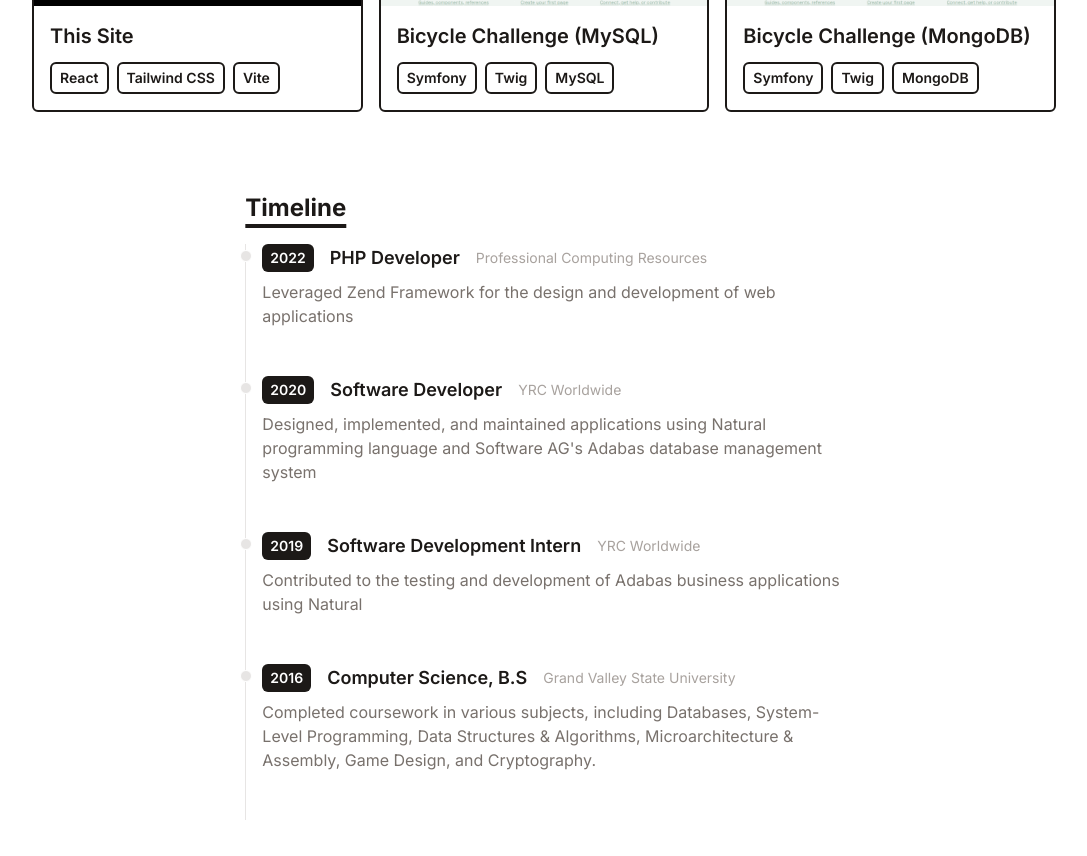
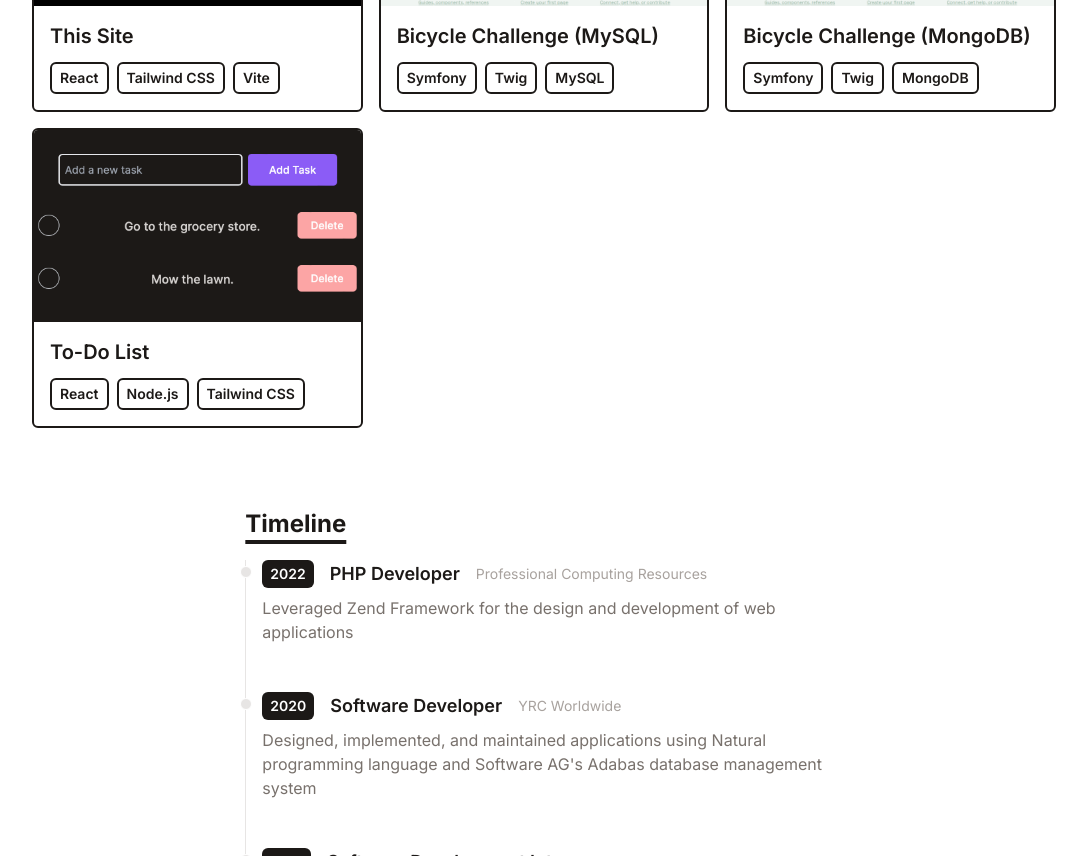
Before and after one commit to alenhuric/alen-portfolio, a React (Vite) app: page / in a window 1280 px wide. Shown: the part 680-1536 px from the top of the page, without its empty margins (96-1183 px from the left). Built offline with nearby package versions, Linux system fonts and the light colour scheme.

Commit message:
Portfolio edit.

```diff
--- a/src/data/portfolio.js
+++ b/src/data/portfolio.js
@@ -17,4 +17,10 @@ export default[
         stack: ['Symfony', 'Twig', 'MongoDB'],
         link: 'https://github.com/alenhuric/BicycleChallenge2/tree/master'
     },
+    {
+        title: 'To-Do List',
+        imgUrl: '/assets/to-do-app.png',
+        stack: ['React', 'Node.js', 'Tailwind CSS'],
+        link: 'https://github.com/alenhuric/To-Do-List-App'
+    },
 ]
```
Also changed, not shown: public/assets/to-do-app.png (added).
